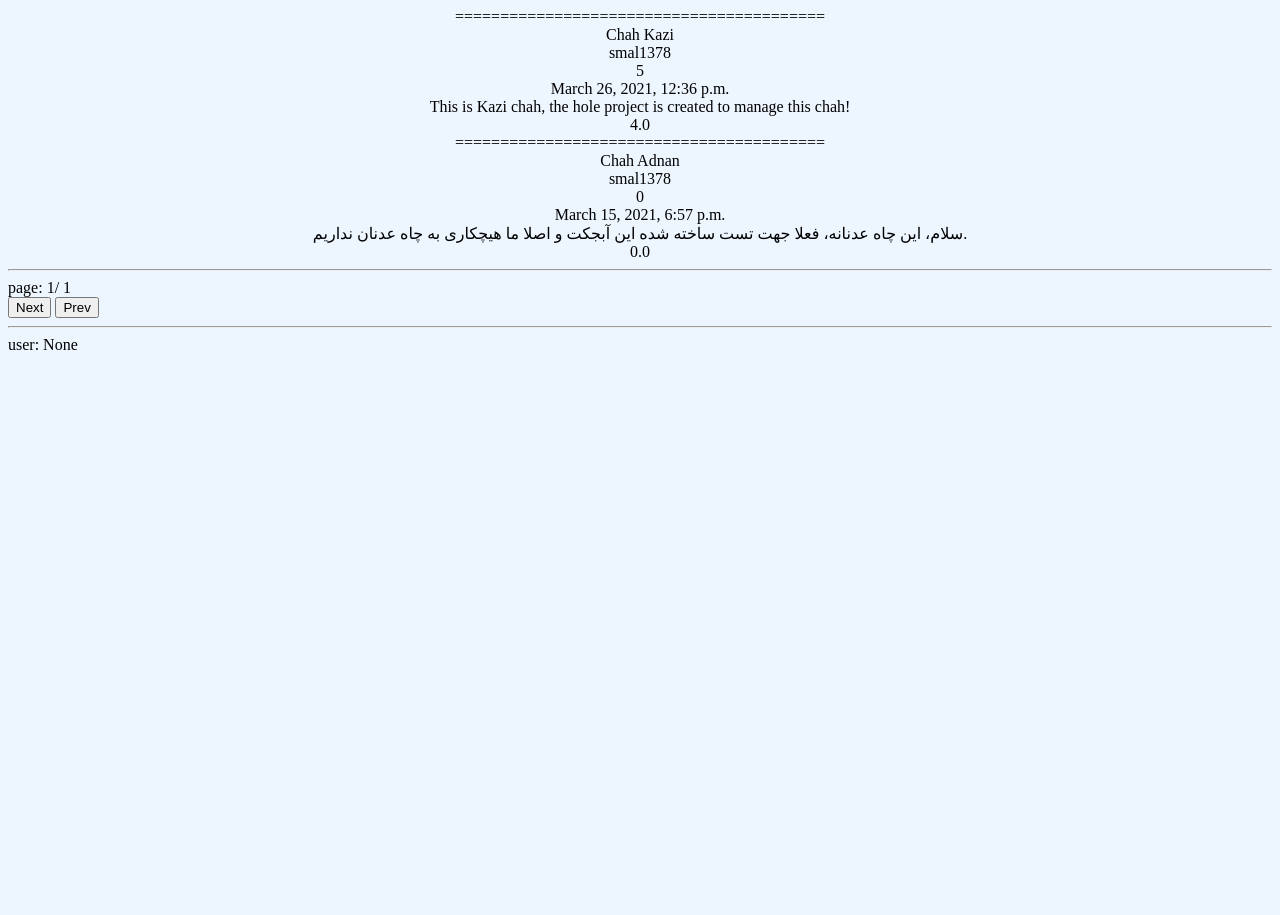
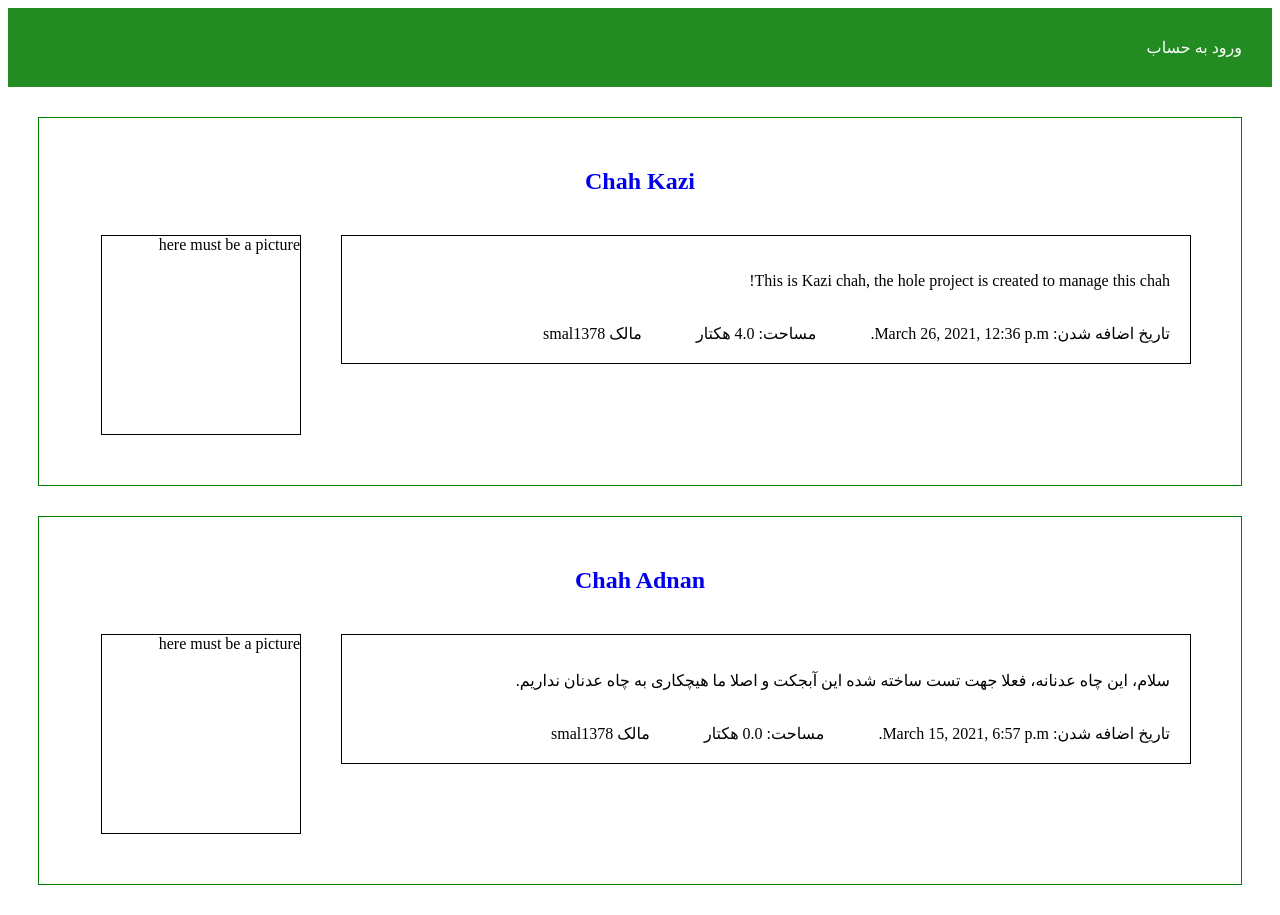
Before and after one commit to smal1378/Kazi, a Django app: page / in a window 1280 px wide. Before the commit the page ends 350 px from the top, so only its background shows below. Run offline with Django 3.2, Linux system fonts and the light colour scheme; data comes from the database, SQL or seed files in the repository.

Commit message:
first changes to home page without good styling

```diff
--- a/maps/static/maps/home.css
+++ b/maps/static/maps/home.css
@@ -1,4 +1,42 @@
-
-.test{
-    background-color: #edf5ff;
+* {
+    direction: rtl;
+    box-sizing: border-box;
 }
+a {
+    text-decoration: none;
+}
+.header {
+    background-color: forestgreen;
+    padding: 30px;
+    margin: auto;
+}
+.header a {
+    color: white;
+}
+.map {
+    border: green 1px solid;
+    padding: 30px;
+    margin: 30px;
+    overflow: hidden;
+}
+.map h2 {
+    text-align: center;
+}
+.map .picture, .info {
+    float: right;
+    border: black 1px solid;
+}
+.map .info {
+    margin: 20px;
+    width: 850px;
+    padding: 20px;
+}
+.map p.more_info {
+    display: inline;
+    margin-left: 50px;
+}
+.map .picture {
+    width: 200px;
+    height: 200px;
+    margin: 20px;
+}
--- a/maps/templates/maps/home.html
+++ b/maps/templates/maps/home.html
@@ -1,39 +1,41 @@
 <!DOCTYPE html>
-<html lang="en">
+<html lang="FA">
 <head>
     <meta charset="UTF-8">
     <title>Kazi</title>
     {% load static %}
     <link rel="stylesheet" href="{% static 'maps/home.css' %}">
 </head>
-<body class="test">
+<body>
+    <div class="header">
+        <div>
+            {% if user is none %}
+                <a href="#">ورود به حساب</a>
+            {% else %}
+                <a href="#">{{ user }}</a>
+            {% endif %}
+        </div>
+        <!-- .username -->
+    </div>
+    <!-- .header -->
     {% for map in maps %}
-
-    <div style="text-align: center">
-    =========================================<br>
-        {{map.name}}<br>
-        {{map.user.username}}<br>
-        {{map.current_water}}<br>
-        {{map.time_created}}<br>
-        {{map.notes}}<br>
-        {{map.s}}<br>
+    <div class="map">
+        <a href="#"><h2>{{ map.name }}</h2></a>
+        <div class="info">
+            <p>{{ map.notes }}</p>
+            <br>
+            <p class="more_info">تاریخ اضافه شدن: {{ map.time_created }}</p>
+            <p class="more_info">مساحت: {{ map.s }} هکتار</p>
+            <p class="more_info">مالک {{ map.user.username }}</p>
+        </div>
+        <!-- .info -->
+        <div class="picture">
+            here must be a picture
+        </div>
+        <!-- .picture -->
     </div>
+    <!-- map -->
     {% endfor %}
-    <hr>
-    <div>
-        page: {{page}}/ {{total_pages}}
-        <form method="post">
-            {% csrf_token %}
-            <button name="next" id="next">Next</button>
-            <button name="prev" id="prev">Prev</button>
-            <input type="hidden" name="page" value="{{page}}">
-        </form>
-    </div>
-
-    <hr>
-    <div>
-        user: {{user}}
-    </div>
 
 </body>
 </html>
```
